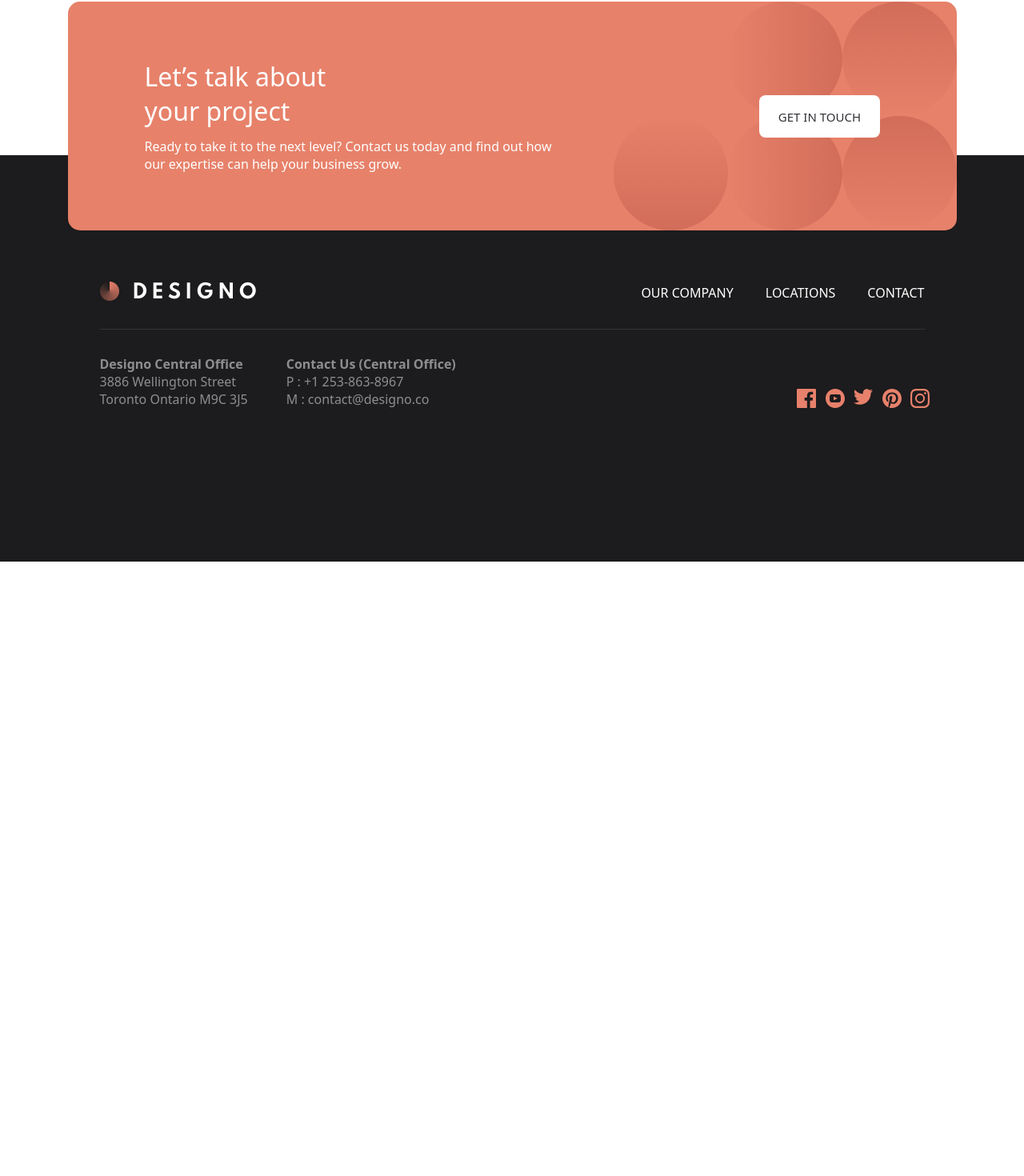
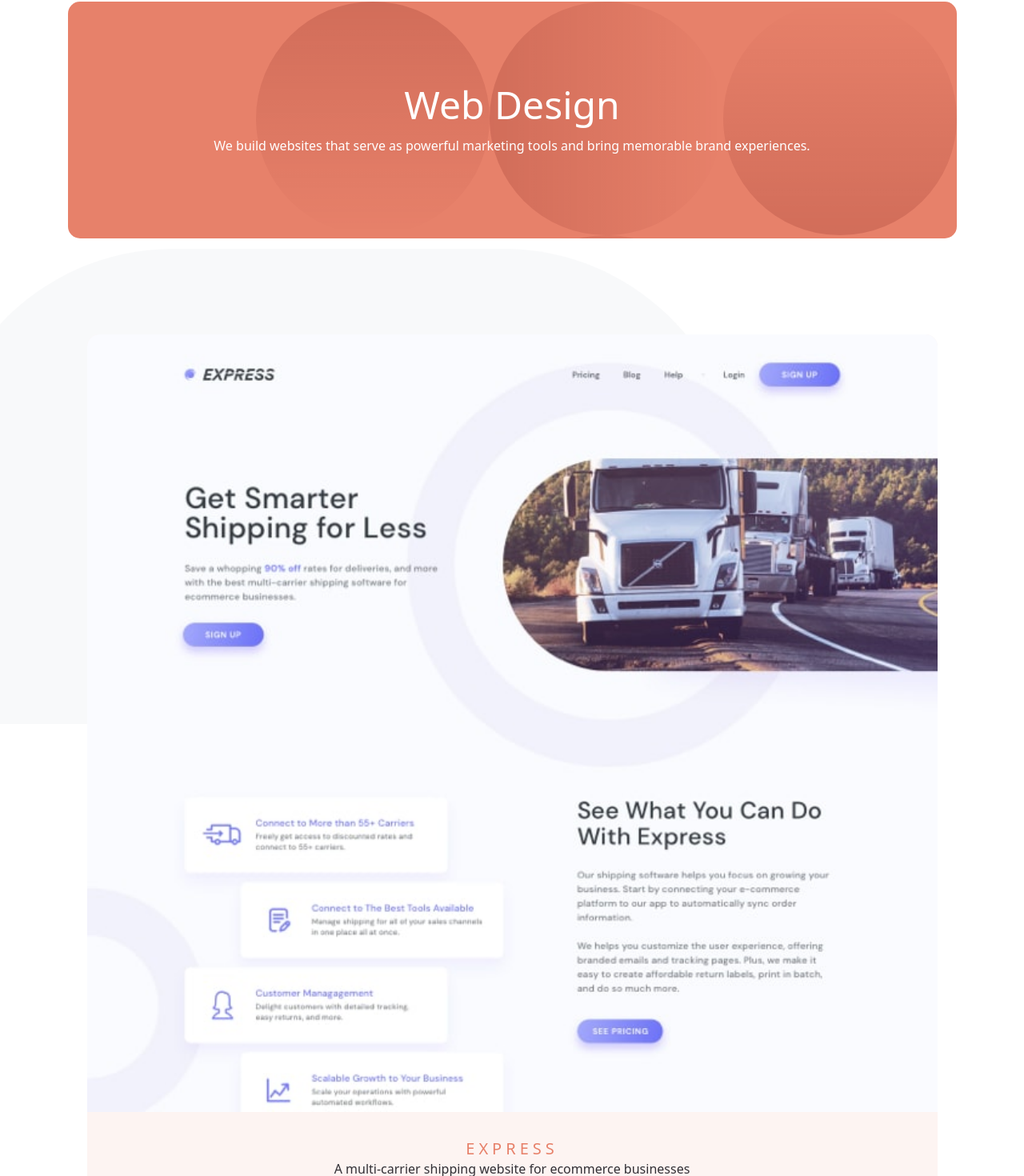
Before and after one commit to FocusCookie/fm-designo, a React (Create React App) app: page /web-design in a window 1280 px wide. Shown: the part 94-1564 px from the top of the page at 80% size. Before the commit the page ends 800 px from the top, so only its background shows below. Built offline with nearby package versions, Linux system fonts and the light colour scheme.

Commit message:
Added web view

```diff
--- a/src/App.tsx
+++ b/src/App.tsx
@@ -4,6 +4,7 @@ import { Routes, Route } from "react-router-dom";
 import { Navigation } from "./Components/Navigation/Navigation";
 import { Footer } from "./Components/Footer/Footer";
 import { Home } from "./views/Home/Home";
+import { Web } from "./views/Web/Web";
 import useResize from "./hooks/useResize";
 
 import Background from "./assets/shared/desktop/bg-pattern-leaf.svg";
@@ -30,6 +31,7 @@ function App() {
       <div className="app__content">
         <Routes>
           <Route path="/" element={<Home />} />
+          <Route path="/web-design" element={<Web />} />
           <Route path="/company" element={<div>COMPANY</div>} />
           <Route path="/locations" element={<div>LOCATIONs</div>} />
           <Route path="/contact" element={<div>CONTACT</div>} />
--- a/src/Components/Card/Card.css
+++ b/src/Components/Card/Card.css
@@ -1,5 +1,11 @@
 .card {
-  @apply rounded-designo flex overflow-hidden bg-d_light_peach-500 hover:bg-d_peach-500 text-d_dark_grey-500 hover:text-white;
+  @apply rounded-designo flex overflow-hidden hover:bg-d_peach-500 text-d_dark_grey-500 hover:text-white;
+}
+.card--light {
+  @apply bg-d_light_peach-100;
+}
+.card--primary {
+  @apply bg-d_peach-500;
 }
 
 .card--col {
@@ -11,3 +17,10 @@
 .card--sharp {
   @apply rounded-none;
 }
+
+.card h1 {
+  @apply text-d_peach-500;
+}
+.card:hover h1 {
+  @apply text-white;
+}
--- a/src/Components/Card/Card.tsx
+++ b/src/Components/Card/Card.tsx
@@ -6,6 +6,10 @@ interface CardProps {
    * defines in which order the child will be disyplayed vertical
    */
   oriontation?: "column" | "row";
+  /**
+   * defines in which order the child will be disyplayed vertical
+   */
+  variant?: "primary" | "light";
   /**
    * react children
    */
@@ -27,6 +31,7 @@ export const Card = ({
   oriontation = "column",
   sharp = false,
   gap = "1rem",
+  variant = "primary",
   children,
   ...props
 }: CardProps) => {
@@ -34,7 +39,7 @@ export const Card = ({
 
   return (
     <div
-      className={["card", modeSharp].join(" ")}
+      className={["card", modeSharp, `card--${variant}`].join(" ")}
       style={{ gap: gap, flexDirection: oriontation }}
       {...props}
     >
--- a/src/Components/ImageCard/ImageCard.tsx
+++ b/src/Components/ImageCard/ImageCard.tsx
@@ -89,7 +89,7 @@ export const ImageCard = ({
       style={{
         backgroundImage: `url(${image.src})`,
         backgroundPosition: image.position || "left center",
-        backgroundSize: cover ? "cover" : "contain",
+        backgroundSize: cover ? "cover" : "initial",
       }}
       role="img"
       aria-label={image.alt}
--- /dev/null
+++ b/src/views/Web/Web.css
@@ -0,0 +1,25 @@
+.web {
+  @apply lg:max-w-[1111px] mx-auto mb-4 flex flex-col gap-24;
+}
+
+.web__hero {
+  @apply flex flex-col gap-4 items-center justify-center w-full h-full text-center px-4 py-[6.5625rem];
+}
+.web__hero_para {
+  @apply text-center;
+}
+.web__hero_headline {
+  @apply text-footer font-medium sm:text-5xl;
+}
+
+.web__references {
+  @apply p-6 text-center;
+}
+.web__references__desc {
+  @apply pt-4 pb-8 px-[1.8125rem];
+}
+.web__references__title {
+  @apply uppercase font-medium tracking-[0.3125rem] text-xl;
+}
+.web__references__text {
+}
--- /dev/null
+++ b/src/views/Web/Web.tsx
@@ -0,0 +1,52 @@
+import "./Web.css";
+import { ImageCard } from "../../Components/ImageCard/ImageCard";
+import { Card } from "../../Components/Card/Card";
+
+import useResize from "../../hooks/useResize";
+
+import HeroBackground from "../../assets/web-design/desktop/bg-pattern-intro-web.svg";
+import ExpressImg from "../../assets/web-design/desktop/image-express.jpg";
+
+export const Web = () => {
+  const windowSize = useResize();
+
+  const BREAKPOINT_TABLET = 640;
+  const BREAKPOINT_DESKTOP = 1024;
+
+  const HERO_BACK = {
+    src: HeroBackground,
+    alt: "background circle",
+    position: "left center",
+  };
+
+  return (
+    <div className="web">
+      <ImageCard
+        image={{ ...HERO_BACK, position: "right top" }}
+        padding="0"
+        sharp={windowSize.width < BREAKPOINT_TABLET}
+      >
+        <div className="web__hero">
+          <h1 className="web__hero_headline">Web Design</h1>
+          <p className="web__hero_para">
+            We build websites that serve as powerful marketing tools and bring
+            memorable brand experiences.
+          </p>
+        </div>
+      </ImageCard>
+      <section className="web__references">
+        <Card variant="light">
+          {/*  // TODO die card in eine function tun und ein array mit den
+          verschiedenen referenzen mappen */}
+          <img src={ExpressImg} alt="Express Landing Page" />
+          <div className="web__references__desc">
+            <h1 className="web__references__title">Express</h1>
+            <p className="web__references__text">
+              A multi-carrier shipping website for ecommerce businesses
+            </p>
+          </div>
+        </Card>
+      </section>
+    </div>
+  );
+};
```
